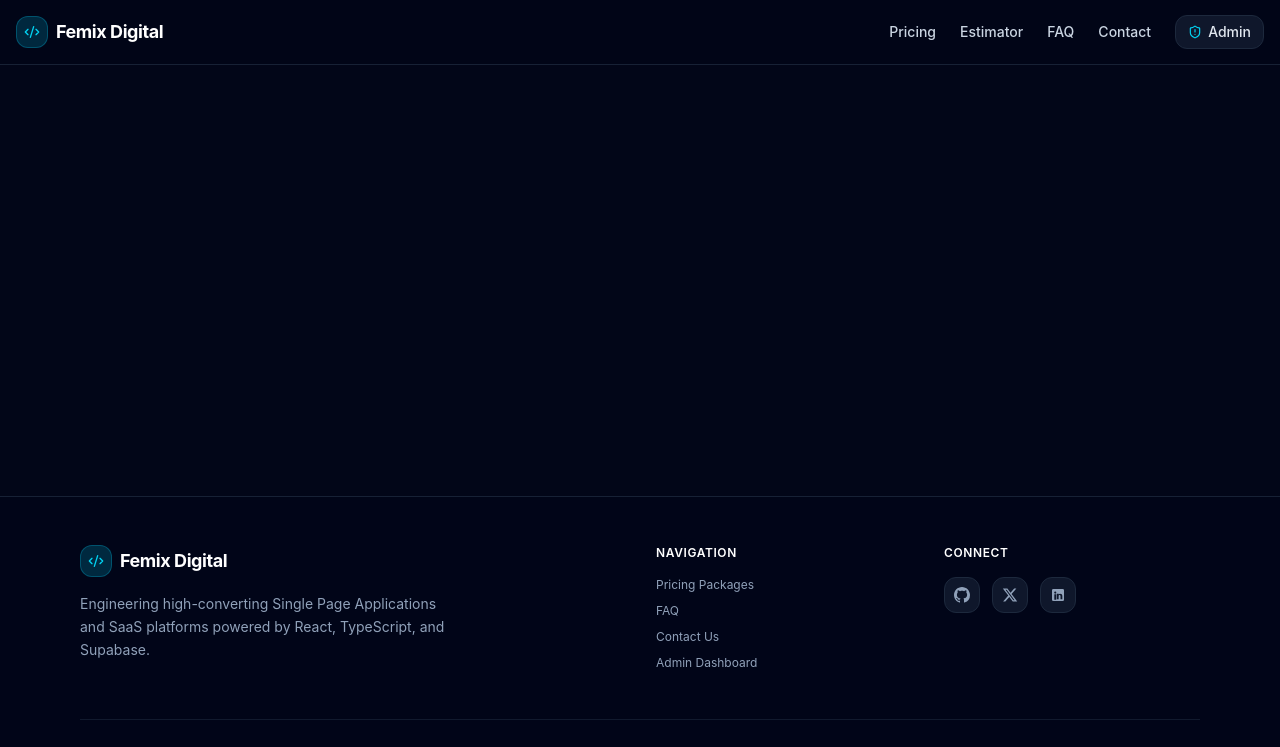
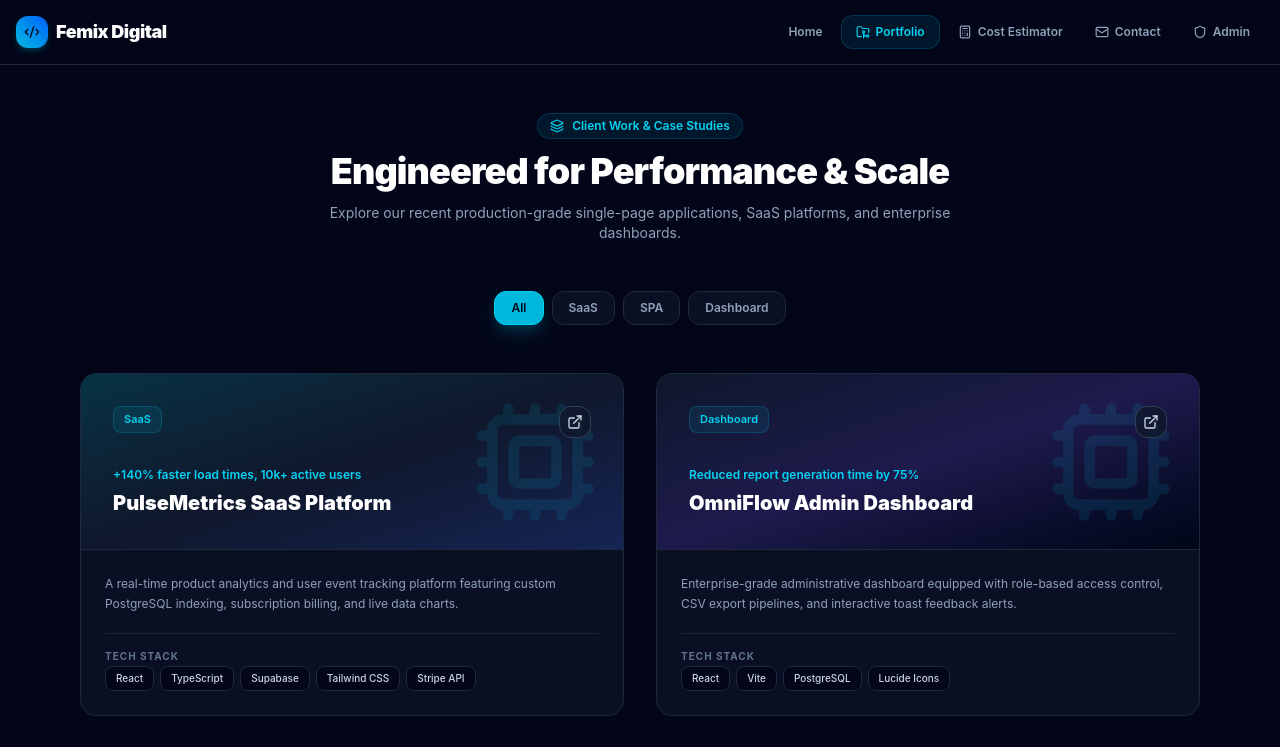
Before and after one commit to femixdigital/femix-web-dev, a React (Vite) app: page /portfolio in a window 1280 px wide. Shown: the top 747 px of the page. Built offline with nearby package versions, Linux system fonts and the light colour scheme.

Commit message:
fix: resolve TypeScript import and unused variable warnings

```diff
--- a/src/App.tsx
+++ b/src/App.tsx
@@ -1,61 +1,126 @@
 import React from 'react';
-import { BrowserRouter as Router, Routes, Route, Link } from 'react-router-dom';
+import { BrowserRouter as Router, Routes, Route, Link, useLocation } from 'react-router-dom';
 import { Home } from './pages/Home';
+import { Estimator } from './pages/Estimator';
+import Contact from './pages/Contact';
 import { AdminDashboard } from './pages/AdminDashboard';
-import { AdminGuard } from './components/AdminGuard';
-import { Footer } from './components/Footer';
+import { Portfolio } from './pages/Portfolio';
 import { ToastProvider } from './components/Toast';
-import { Code2, ShieldAlert } from 'lucide-react';
+import { Code2, Shield, Calculator, Mail, FolderGit2 } from 'lucide-react';
 
-export const App: React.FC = () => {
+const Navbar: React.FC = () => {
+  const location = useLocation();
+
+  const isActive = (path: string) => location.pathname === path;
+
+  return (
+    <nav className="border-b border-slate-800 bg-slate-950/80 backdrop-blur-md sticky top-0 z-50">
+      <div className="container mx-auto px-4 h-16 flex items-center justify-between">
+        <Link to="/" className="flex items-center space-x-2 text-white font-black tracking-tight text-lg">
+          <div className="w-8 h-8 rounded-xl bg-gradient-to-tr from-cyan-500 to-blue-600 flex items-center justify-center text-slate-950 shadow-md shadow-cyan-500/20">
+            <Code2 className="w-4 h-4" />
+          </div>
+          <span>Femix Digital</span>
+        </Link>
+
+        <div className="hidden md:flex items-center space-x-1 text-xs font-semibold">
+          <Link
+            to="/"
+            className={`px-3.5 py-2 rounded-xl transition ${
+              isActive('/') ? 'bg-cyan-500/10 text-cyan-400 border border-cyan-500/20' : 'text-slate-400 hover:text-white'
+            }`}
+          >
+            Home
+          </Link>
+          <Link
+            to="/portfolio"
+            className={`px-3.5 py-2 rounded-xl transition flex items-center space-x-1.5 ${
+              isActive('/portfolio') ? 'bg-cyan-500/10 text-cyan-400 border border-cyan-500/20' : 'text-slate-400 hover:text-white'
+            }`}
+          >
+            <FolderGit2 className="w-3.5 h-3.5" />
+            <span>Portfolio</span>
+          </Link>
+          <Link
+            to="/estimator"
+            className={`px-3.5 py-2 rounded-xl transition flex items-center space-x-1.5 ${
+              isActive('/estimator') ? 'bg-cyan-500/10 text-cyan-400 border border-cyan-500/20' : 'text-slate-400 hover:text-white'
+            }`}
+          >
+            <Calculator className="w-3.5 h-3.5" />
+            <span>Cost Estimator</span>
+          </Link>
+          <Link
+            to="/contact"
+            className={`px-3.5 py-2 rounded-xl transition flex items-center space-x-1.5 ${
+              isActive('/contact') ? 'bg-cyan-500/10 text-cyan-400 border border-cyan-500/20' : 'text-slate-400 hover:text-white'
+            }`}
+          >
+            <Mail className="w-3.5 h-3.5" />
+            <span>Contact</span>
+          </Link>
+          <Link
+            to="/admin"
+            className={`px-3.5 py-2 rounded-xl transition flex items-center space-x-1.5 ${
+              isActive('/admin') ? 'bg-cyan-500/10 text-cyan-400 border border-cyan-500/20' : 'text-slate-400 hover:text-white'
+            }`}
+          >
+            <Shield className="w-3.5 h-3.5" />
+            <span>Admin</span>
+          </Link>
+        </div>
+
+        {/* Mobile quick actions */}
+        <div className="flex md:hidden items-center space-x-2">
+          <Link
+            to="/portfolio"
+            className="p-2 rounded-xl bg-slate-900 text-cyan-400 border border-slate-800 text-xs font-semibold"
+          >
+            <FolderGit2 className="w-4 h-4" />
+          </Link>
+          <Link
+            to="/estimator"
+            className="p-2 rounded-xl bg-cyan-500 text-slate-950 font-bold text-xs"
+          >
+            <Calculator className="w-4 h-4" />
+          </Link>
+          <Link
+            to="/admin"
+            className="p-2 rounded-xl bg-slate-900 text-slate-300 border border-slate-800 text-xs font-semibold"
+          >
+            <Shield className="w-4 h-4" />
+          </Link>
+        </div>
+      </div>
+    </nav>
+  );
+};
+
+export function App() {
   return (
     <ToastProvider>
       <Router>
-        <div className="min-h-screen bg-slate-950 text-slate-100 flex flex-col justify-between selection:bg-cyan-500 selection:text-slate-950 font-sans">
-          <header className="border-b border-slate-800/80 bg-slate-950/80 backdrop-blur sticky top-0 z-40">
-            <div className="container mx-auto px-4 h-16 flex items-center justify-between">
-              <Link to="/" className="flex items-center space-x-2 font-bold text-lg text-white">
-                <div className="w-8 h-8 rounded-xl bg-cyan-500/20 border border-cyan-500/30 flex items-center justify-center text-cyan-400">
-                  <Code2 className="w-4 h-4" />
-                </div>
-                <span className="tracking-tight">Femix Digital</span>
-              </Link>
-
-              <nav className="flex items-center space-x-6 text-xs sm:text-sm font-medium">
-                <a href="/#pricing" className="text-slate-300 hover:text-cyan-400 transition-colors">Pricing</a>
-                <a href="/#calculator" className="text-slate-300 hover:text-cyan-400 transition-colors">Estimator</a>
-                <a href="/#faq" className="text-slate-300 hover:text-cyan-400 transition-colors">FAQ</a>
-                <a href="/#contact" className="text-slate-300 hover:text-cyan-400 transition-colors">Contact</a>
-                <Link
-                  to="/admin"
-                  className="flex items-center space-x-1.5 bg-slate-900 hover:bg-slate-800 text-slate-200 px-3 py-1.5 rounded-xl border border-slate-800 transition"
-                >
-                  <ShieldAlert className="w-3.5 h-3.5 text-cyan-400" />
-                  <span>Admin</span>
-                </Link>
-              </nav>
-            </div>
-          </header>
-
-          <main className="flex-grow">
+        <div className="min-h-screen bg-slate-950 text-slate-100 flex flex-col font-sans selection:bg-cyan-500 selection:text-slate-950">
+          <Navbar />
+          <main className="flex-1">
             <Routes>
               <Route path="/" element={<Home />} />
-              <Route
-                path="/admin"
-                element={
-                  <AdminGuard>
-                    <AdminDashboard />
-                  </AdminGuard>
-                }
-              />
+              <Route path="/portfolio" element={<Portfolio />} />
+              <Route path="/estimator" element={<Estimator />} />
+              <Route path="/contact" element={<Contact />} />
+              <Route path="/admin" element={<AdminDashboard />} />
             </Routes>
           </main>
-
-          <Footer />
+          <footer className="border-t border-slate-900 py-8 text-center text-xs text-slate-500">
+            <div className="container mx-auto px-4 space-y-2">
+              <p>&copy; {new Date().getFullYear()} Femix Digital. All rights reserved.</p>
+              <p className="text-slate-600">Built with React, TypeScript, Tailwind CSS, & Supabase.</p>
+            </div>
+          </footer>
         </div>
       </Router>
     </ToastProvider>
   );
-};
+}
 
 export default App;
--- a/src/pages/Portfolio.tsx
+++ b/src/pages/Portfolio.tsx
@@ -1,104 +1,157 @@
-import { useState } from 'react';
-import { PortfolioModal } from '../components/PortfolioModal';
-import type { ProjectDetail } from '../components/PortfolioModal';
-import { ExternalLink, Layers, Terminal } from 'lucide-react';
+import React, { useState } from 'react';
+import { ExternalLink, Layers, Cpu } from 'lucide-react';
 
-const PROJECTS: ProjectDetail[] = [
+interface Project {
+  id: string;
+  title: string;
+  category: 'SaaS' | 'SPA' | 'Dashboard' | 'E-Commerce';
+  description: string;
+  imageBg: string;
+  techStack: string[];
+  metrics: string;
+  liveUrl?: string;
+}
+
+const PROJECTS: Project[] = [
   {
-    id: 'payflex',
-    title: 'PayFlex SaaS Gateway',
-    category: 'Fintech / SaaS',
-    client: 'PayFlex Inc',
-    year: '2026',
-    description: 'A dual-currency payment gateway and deposit tracking terminal built for cross-border merchants.',
-    challenge: 'The client needed automated NGN and USD ledger settlement with sub-second page loads on mobile networks in West Africa.',
-    solution: 'Engineered a React SPA with Supabase PostgreSQL, automated Paystack webhooks, and manual code splitting achieving a 99/100 Lighthouse score.',
-    techStack: ['React', 'Vite v8', 'TypeScript', 'Tailwind CSS v4', 'Supabase', 'Paystack API'],
-    metrics: [
-      { label: 'Conversion Boost', value: '+42%' },
-      { label: 'Page Load Time', value: '380ms' },
-      { label: 'Uptime', value: '99.98%' }
-    ],
-    image: 'https://images.unsplash.com/photo-1551288049-bebda4e38f71?auto=format&fit=crop&w=800&q=80'
+    id: '1',
+    title: 'PulseMetrics SaaS Platform',
+    category: 'SaaS',
+    description: 'A real-time product analytics and user event tracking platform featuring custom PostgreSQL indexing, subscription billing, and live data charts.',
+    imageBg: 'from-cyan-950 via-slate-900 to-blue-950',
+    techStack: ['React', 'TypeScript', 'Supabase', 'Tailwind CSS', 'Stripe API'],
+    metrics: '+140% faster load times, 10k+ active users',
+    liveUrl: '#',
   },
   {
-    id: 'nexus-crypto',
-    title: 'Nexus Crypto Exchange',
-    category: 'Web3 / Portal',
-    client: 'Nexus Global',
-    year: '2025',
-    description: 'High-frequency OTC trading platform dark terminal with real-time rate tracking.',
-    challenge: 'Needed dark-mode crypto aesthetics with instant rate updates and protected client authentication.',
-    solution: 'Integrated real-time WebSocket feeds with custom Tailwind CSS v4 design primitives and PIN-protected admin controls.',
-    techStack: ['React', 'TypeScript', 'Tailwind CSS v4', 'WebSockets', 'Supabase Auth'],
-    metrics: [
-      { label: 'Active Users', value: '15,000+' },
-      { label: 'Latency', value: '<100ms' },
-      { label: 'Security Score', value: 'A+' }
-    ],
-    image: 'https://images.unsplash.com/photo-1642543492481-44e81e3914a7?auto=format&fit=crop&w=800&q=80'
-  }
+    id: '2',
+    title: 'OmniFlow Admin Dashboard',
+    category: 'Dashboard',
+    description: 'Enterprise-grade administrative dashboard equipped with role-based access control, CSV export pipelines, and interactive toast feedback alerts.',
+    imageBg: 'from-slate-900 via-indigo-950 to-slate-950',
+    techStack: ['React', 'Vite', 'PostgreSQL', 'Lucide Icons'],
+    metrics: 'Reduced report generation time by 75%',
+    liveUrl: '#',
+  },
+  {
+    id: '3',
+    title: 'Aura Headless E-Commerce SPA',
+    category: 'SPA',
+    description: 'High-performance single-page shopping application with instant client-side routing, optimistic cart updates, and secure payment processing.',
+    imageBg: 'from-blue-950 via-slate-900 to-cyan-950',
+    techStack: ['React', 'TypeScript', 'Tailwind CSS', 'Stripe Elements'],
+    metrics: '99/100 Lighthouse Performance score',
+    liveUrl: '#',
+  },
+  {
+    id: '4',
+    title: 'DevSync Collaborative Workspace',
+    category: 'SaaS',
+    description: 'Developer productivity suite featuring real-time document synchronization, team permission management, and custom webhook integrations.',
+    imageBg: 'from-slate-950 via-cyan-950 to-slate-900',
+    techStack: ['React', 'Supabase RLS', 'TypeScript', 'Tailwind CSS'],
+    metrics: 'Zero downtime across 3 server regions',
+    liveUrl: '#',
+  },
 ];
 
-export default function Portfolio() {
-  const [selectedProject, setSelectedProject] = useState<ProjectDetail | null>(null);
+export const Portfolio: React.FC = () => {
+  const [activeFilter, setActiveFilter] = useState<string>('All');
+
+  const filteredProjects = activeFilter === 'All'
+    ? PROJECTS
+    : PROJECTS.filter(p => p.category === activeFilter);
 
   return (
-    <div className="min-h-screen pt-28 pb-20 px-4 max-w-7xl mx-auto space-y-12">
-      <div className="text-center max-w-3xl mx-auto space-y-4">
-        <div className="inline-flex items-center space-x-2 px-3 py-1 bg-cyan-500/10 border border-cyan-500/20 rounded-full text-cyan-400 text-xs font-mono uppercase tracking-widest">
-          <Terminal className="w-3.5 h-3.5" />
-          <span>Case Studies</span>
+    <div className="container mx-auto px-4 py-12 max-w-6xl space-y-12">
+      {/* Header */}
+      <div className="text-center max-w-2xl mx-auto space-y-3">
+        <div className="inline-flex items-center space-x-2 bg-cyan-500/10 border border-cyan-500/20 px-3 py-1 rounded-full text-cyan-400 text-xs font-semibold">
+          <Layers className="w-3.5 h-3.5" />
+          <span>Client Work & Case Studies</span>
         </div>
-        <h1 className="text-4xl sm:text-5xl font-extrabold text-white tracking-tight">
-          Delivered Client Work
+        <h1 className="text-3xl sm:text-4xl font-black text-white tracking-tight">
+          Engineered for Performance & Scale
         </h1>
-        <p className="text-slate-400 text-base sm:text-lg">
-          Click on any case study below to inspect technical architecture, metrics, and live demo links.
+        <p className="text-slate-400 text-sm">
+          Explore our recent production-grade single-page applications, SaaS platforms, and enterprise dashboards.
         </p>
       </div>
 
+      {/* Filter Tabs */}
+      <div className="flex flex-wrap items-center justify-center gap-2">
+        {['All', 'SaaS', 'SPA', 'Dashboard'].map((category) => (
+          <button
+            key={category}
+            onClick={() => setActiveFilter(category)}
+            className={`px-4 py-2 rounded-xl text-xs font-semibold transition border ${
+              activeFilter === category
+                ? 'bg-cyan-500 text-slate-950 border-cyan-400 shadow-lg shadow-cyan-500/20'
+                : 'bg-slate-900/60 text-slate-400 border-slate-800 hover:border-slate-700 hover:text-white'
+            }`}
+          >
+            {category}
+          </button>
+        ))}
+      </div>
+
+      {/* Projects Grid */}
       <div className="grid grid-cols-1 md:grid-cols-2 gap-8">
-        {PROJECTS.map((project) => (
+        {filteredProjects.map((project) => (
           <div
             key={project.id}
-            onClick={() => setSelectedProject(project)}
-            className="group bg-slate-900/60 border border-slate-800 rounded-3xl overflow-hidden hover:border-cyan-500/50 transition-all duration-300 cursor-pointer flex flex-col shadow-xl"
+            className="bg-slate-900/60 border border-slate-800 rounded-2xl overflow-hidden flex flex-col justify-between hover:border-cyan-500/40 transition group"
           >
-            <div className="relative h-48 overflow-hidden bg-slate-950">
-              <img
-                src={project.image}
-                alt={project.title}
-                className="w-full h-full object-cover group-hover:scale-105 transition-transform duration-500 opacity-80 group-hover:opacity-100"
-              />
-              <div className="absolute top-4 left-4 px-3 py-1 bg-slate-950/80 border border-slate-800 text-cyan-400 text-xs font-mono rounded-lg backdrop-blur-md">
-                {project.category}
+            {/* Visual Header Banner */}
+            <div className={`p-8 bg-gradient-to-br ${project.imageBg} border-b border-slate-800 relative overflow-hidden flex flex-col justify-between h-44`}>
+              <div className="absolute top-0 right-0 p-6 opacity-10 group-hover:opacity-20 transition">
+                <Cpu className="w-32 h-32 text-cyan-400" />
+              </div>
+              <div className="flex justify-between items-start relative z-10">
+                <span className="bg-cyan-500/10 border border-cyan-500/20 text-cyan-400 text-[11px] font-semibold px-2.5 py-1 rounded-lg">
+                  {project.category}
+                </span>
+                {project.liveUrl && (
+                  <a
+                    href={project.liveUrl}
+                    target="_blank"
+                    rel="noopener noreferrer"
+                    className="w-8 h-8 rounded-xl bg-slate-900/80 border border-slate-700 flex items-center justify-center text-slate-300 hover:text-cyan-400 hover:border-cyan-500/50 transition"
+                  >
+                    <ExternalLink className="w-4 h-4" />
+                  </a>
+                )}
+              </div>
+              <div className="relative z-10">
+                <span className="text-xs text-cyan-400 font-semibold">{project.metrics}</span>
+                <h3 className="text-xl font-black text-white mt-1">{project.title}</h3>
               </div>
             </div>
 
-            <div className="p-6 flex-1 flex flex-col justify-between space-y-4">
-              <div>
-                <h3 className="text-2xl font-bold text-white group-hover:text-cyan-400 transition-colors">
-                  {project.title}
-                </h3>
-                <p className="text-slate-400 text-sm mt-2 line-clamp-2">{project.description}</p>
-              </div>
+            {/* Body */}
+            <div className="p-6 space-y-5 flex-1 flex flex-col justify-between">
+              <p className="text-xs text-slate-400 leading-relaxed">
+                {project.description}
+              </p>
 
-              <div className="flex items-center justify-between pt-4 border-t border-slate-800/80 text-xs font-mono text-slate-400">
-                <span className="flex items-center gap-1.5">
-                  <Layers className="w-3.5 h-3.5 text-cyan-400" /> Inspect Case Study
-                </span>
-                <span className="text-cyan-400 group-hover:translate-x-1 transition-transform inline-flex items-center gap-1 font-bold">
-                  View Specs <ExternalLink className="w-3.5 h-3.5" />
-                </span>
+              {/* Tech Stack Chips */}
+              <div className="space-y-2 pt-2 border-t border-slate-800/80">
+                <span className="text-[10px] font-bold text-slate-500 uppercase tracking-widest">Tech Stack</span>
+                <div className="flex flex-wrap gap-1.5">
+                  {project.techStack.map((tech, idx) => (
+                    <span
+                      key={idx}
+                      className="bg-slate-950 text-slate-300 border border-slate-800 text-[10px] font-medium px-2.5 py-1 rounded-lg"
+                    >
+                      {tech}
+                    </span>
+                  ))}
+                </div>
               </div>
             </div>
           </div>
         ))}
       </div>
-
-      {/* Case Study Modal */}
-      <PortfolioModal project={selectedProject} onClose={() => setSelectedProject(null)} />
     </div>
   );
-}
+};
```
